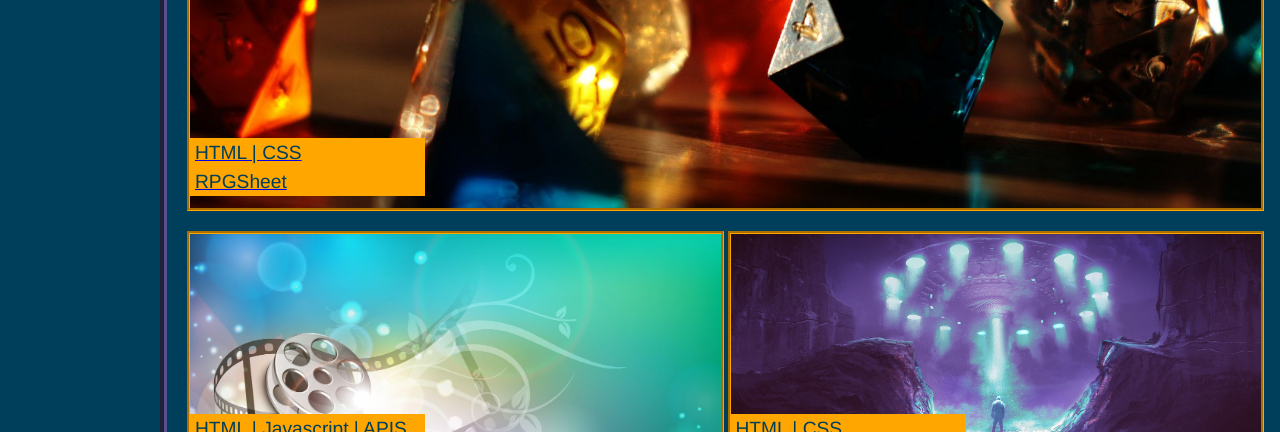
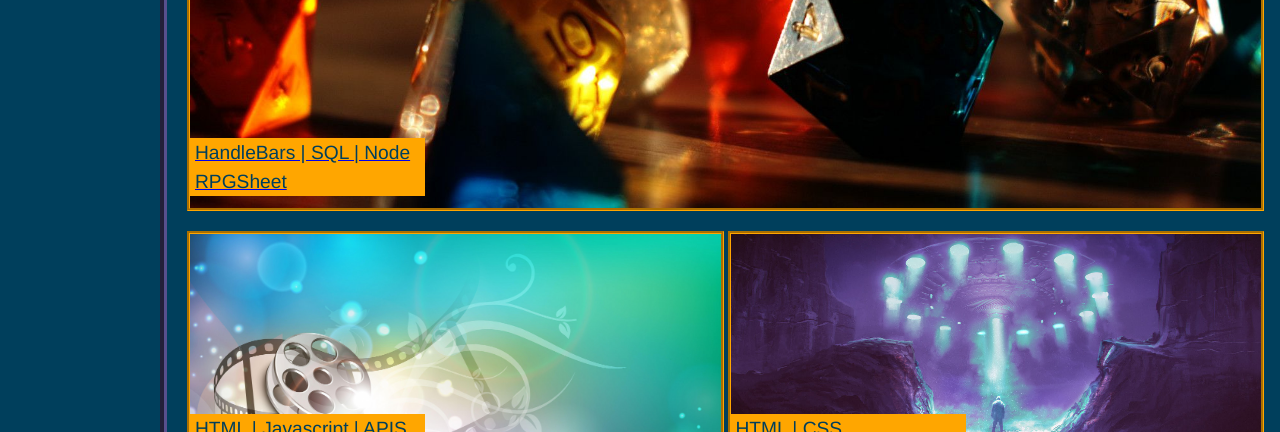
Before and after one commit to wloverde/portfolio, a plain HTML site: page index.html in a window 1280 px wide. Shown: the part 368-800 px from the top of the page. Drawn offline with Linux system fonts and the light colour scheme.

Commit message:
fixed header card

```diff
--- a/index.html
+++ b/index.html
@@ -51,7 +51,8 @@
             Containers Anchored to project links-->
             <div id="work">
                 <a href="https://character-create-6e08ef125fdc.herokuapp.com/"><article  id="rpgsheet" class="card" >
-                    <h4>HTML | CSS</h4>
+                    <h4>HandleBars | SQL | Node
+                    </h4>
                     <h3>RPGSheet</h3>
                 </article> </a>
                 <!-- div element used to call Grid Styling-->
```
